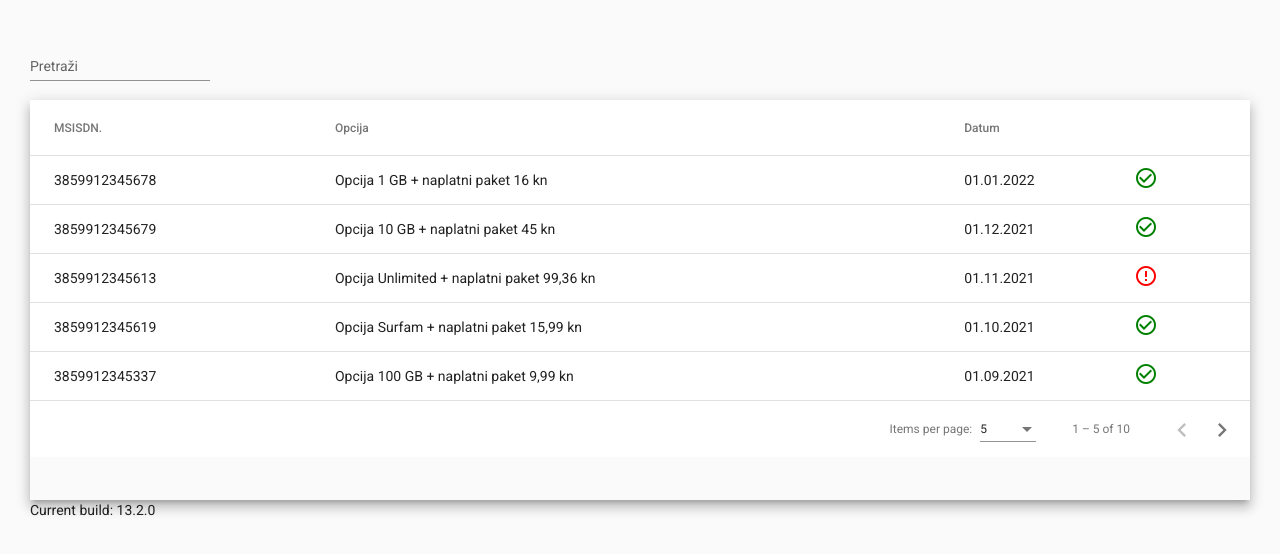
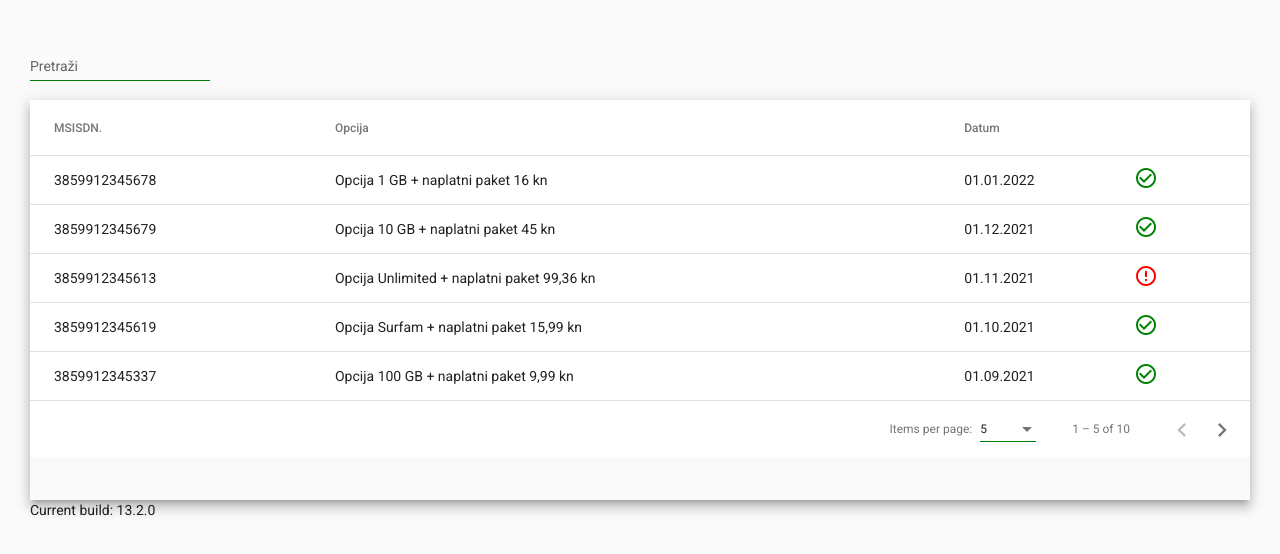
Before and after one commit to lukalik1234/angular-oausfg-1e2qqp, an Angular app: page / in a window 1280 px wide. Shown: the top 554 px of the page. Built offline with nearby package versions, Linux system fonts and the light colour scheme.

Commit message:
1 file modified

```diff
--- a/src/app/table-expandable-rows-example.css
+++ b/src/app/table-expandable-rows-example.css
@@ -85,3 +85,19 @@ tr.example-element-row:not(.example-expanded-row):active {
 .customer {
   text-decoration: underline;
 }
+
+
+::ng-deep .mat-focused .mat-form-field-label {
+  /*change color of label*/
+  color: green !important;
+ }
+
+ ::ng-deep.mat-form-field-underline {
+  /*change color of underline*/
+  background-color: green !important;
+}
+
+::ng-deep.mat-form-field-ripple {
+ /*change color of underline when focused*/
+ background-color: green !important;;
+}
```
